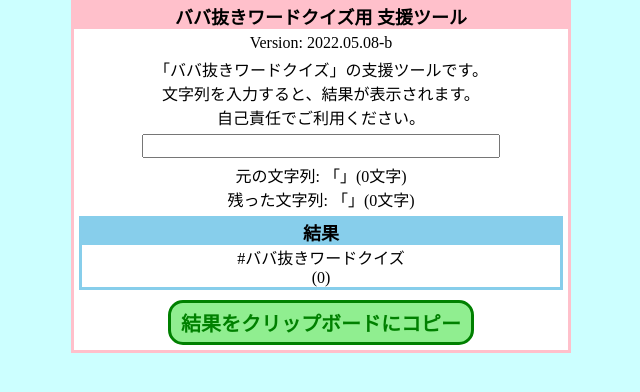
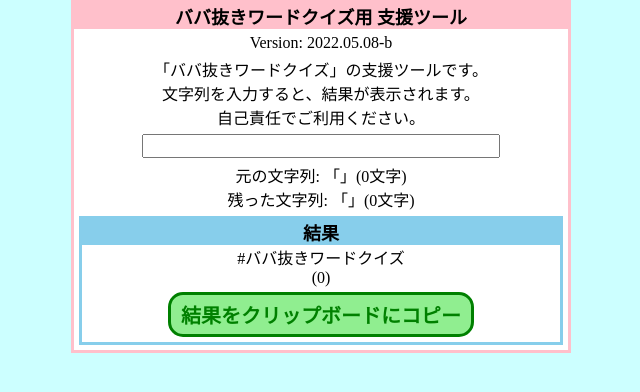
Before and after one commit to tatt61880/OldMaidQuizTool, a plain HTML site: page index.html in a window 1280 px wide. Shown: the whole page, without its empty margins (319-959 px from the left). Drawn offline with Linux system fonts and the light colour scheme.

Commit message:
Update index.html

```diff
--- a/index.html
+++ b/index.html
@@ -34,9 +34,9 @@
     <div class="inner skyblue">
       <h2>結果</h2>
       <span>#ババ抜きワードクイズ</span><br>
-      <span id="sub"></span>
+      <span id="sub"></span><br>
+      <button id="clipResult">結果をクリップボードにコピー</button><br>
     </div>
-    <button id="clipResult">結果をクリップボードにコピー</button><br>
   </div>
 </div>
 </body>
```
